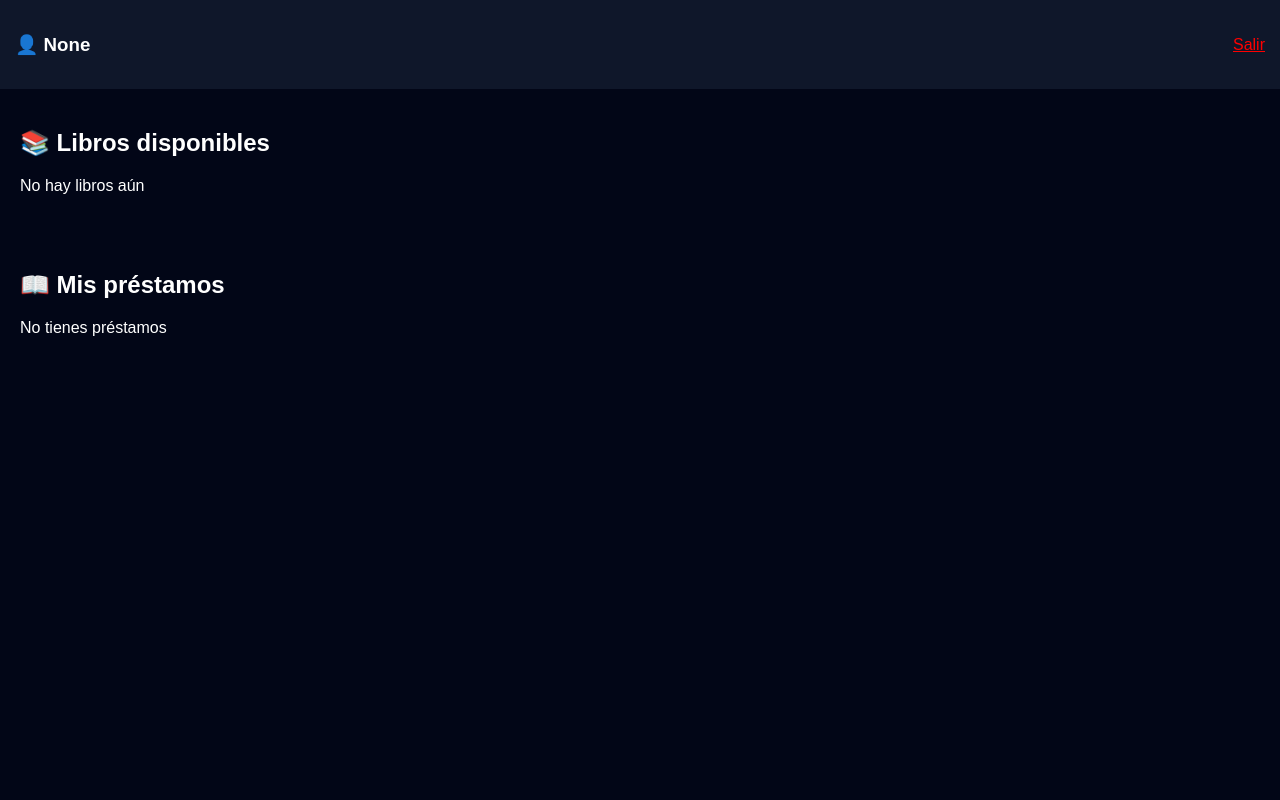
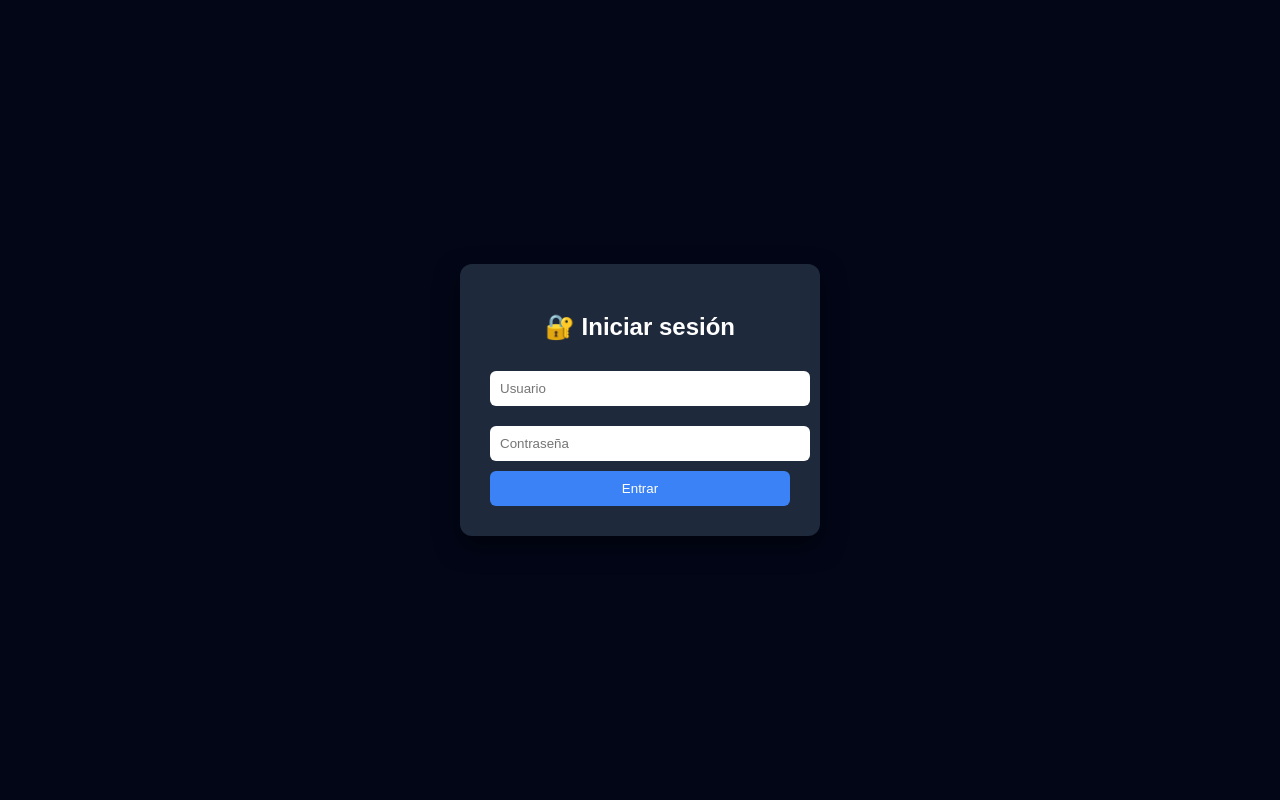
Before and after one commit to juanariasn-cmyk/proyecto-biblioteca, a Flask app: page / in a window 1280 px wide. Run offline with Flask 3, Linux system fonts and the light colour scheme.

Commit message:
Update login.html

```diff
--- a/web_app/templates/login.html
+++ b/web_app/templates/login.html
@@ -1,7 +1,7 @@
 <!DOCTYPE html>
 <html>
 <head>
-<title>Usuario</title>
+<title>Login</title>
 
 <style>
 body{
@@ -9,76 +9,56 @@ body{
     font-family:Arial;
     background:#020617;
     color:white;
+    display:flex;
+    justify-content:center;
+    align-items:center;
+    height:100vh;
 }
 
-/* HEADER */
-.header{
-    background:#0f172a;
-    padding:15px;
-    display:flex;
-    justify-content:space-between;
-    align-items:center;
+/* CONTENEDOR */
+.login-box{
+    background:#1e293b;
+    padding:30px;
+    border-radius:12px;
+    width:300px;
+    box-shadow:0 10px 25px rgba(0,0,0,0.5);
 }
 
-/* GRID LIBROS */
-.grid{
-    display:grid;
-    grid-template-columns: repeat(auto-fill, minmax(220px,1fr));
-    gap:20px;
-    padding:20px;
+/* TITULO */
+h2{
+    text-align:center;
+    margin-bottom:20px;
 }
 
-/* CARD */
-.card{
-    background:#1e293b;
-    border-radius:12px;
-    overflow:hidden;
-    transition:0.3s;
-}
-.card:hover{
-    transform:scale(1.05);
+/* INPUTS */
+input{
+    width:100%;
+    padding:10px;
+    margin:10px 0;
+    border:none;
+    border-radius:6px;
+    outline:none;
 }
 
-/* IMAGEN */
-.card img{
+/* BOTON */
+button{
     width:100%;
-    height:250px;
-    object-fit:cover;
-}
-
-/* CONTENIDO */
-.card-body{
     padding:10px;
-    text-align:center;
-}
-
-/* BOTONES */
-button{
     background:#3b82f6;
     border:none;
-    padding:8px 12px;
     color:white;
     border-radius:6px;
     cursor:pointer;
 }
-
 button:hover{
     background:#2563eb;
 }
 
-/* SECCIONES */
-.section{
-    padding:20px;
-}
-
-.loan{
-    background:#1e293b;
-    padding:15px;
-    margin:10px;
-    border-radius:10px;
-    display:flex;
-    justify-content:space-between;
-    align-items:center;
+/* ERROR */
+.error{
+    color:#ef4444;
+    text-align:center;
+    margin-bottom:10px;
 }
 </style>
 
@@ -86,75 +66,20 @@ button:hover{
 
 <body>
 
-<!-- HEADER -->
-<div class="header">
-    <h3>👤 {{ session.get('user') }}</h3>
-    <a href="/logout" style="color:red;">Salir</a>
-</div>
+<div class="login-box">
+    <h2>🔐 Iniciar sesión</h2>
 
-<!-- LIBROS -->
-<div class="section">
-<h2>📚 Libros disponibles</h2>
+    <!-- ERROR -->
+    {% if error %}
+    <p class="error">{{ error }}</p>
+    {% endif %}
 
-{% if libros %}
-<div class="grid">
-
-{% for l in libros %}
-<div class="card">
-
-<img src="{{ url_for('static', filename='uploads/' + (l[3] or 'default.png')) }}">
-
-<div class="card-body">
-<h4>{{ l[1] }}</h4>
-<p style="color:#94a3b8;">{{ l[2] }}</p>
-
-{% if l[4]==1 %}
-<a href="/prestar/{{ l[0] }}">
-<button>📥 Pedir libro</button>
-</a>
-{% else %}
-<p style="color:red;">❌ No disponible</p>
-{% endif %}
-</div>
-
-</div>
-{% endfor %}
-
-</div>
-{% else %}
-<p>No hay libros aún</p>
-{% endif %}
-</div>
-
-<!-- PRESTAMOS -->
-<div class="section">
-<h2>📖 Mis préstamos</h2>
-
-{% if prestamos %}
-    {% for p in prestamos %}
-    <div class="loan">
-
-        <div>
-            <b>{{ p[1] }}</b><br>
-            <small style="color:#94a3b8;">Fecha: {{ p[2] }}</small>
-        </div>
-
-        <div>
-        {% if p[3]==0 %}
-            <a href="/devolver/{{ p[0] }}">
-                <button>Devolver</button>
-            </a>
-        {% else %}
-            <span style="color:lightgreen;">✔ Devuelto</span>
-        {% endif %}
-        </div>
-
-    </div>
-    {% endfor %}
-{% else %}
-<p>No tienes préstamos</p>
-{% endif %}
-
+    <!-- FORM -->
+    <form method="POST">
+        <input type="text" name="usuario" placeholder="Usuario" required>
+        <input type="password" name="password" placeholder="Contraseña" required>
+        <button type="submit">Entrar</button>
+    </form>
 </div>
 
 </body>
```
